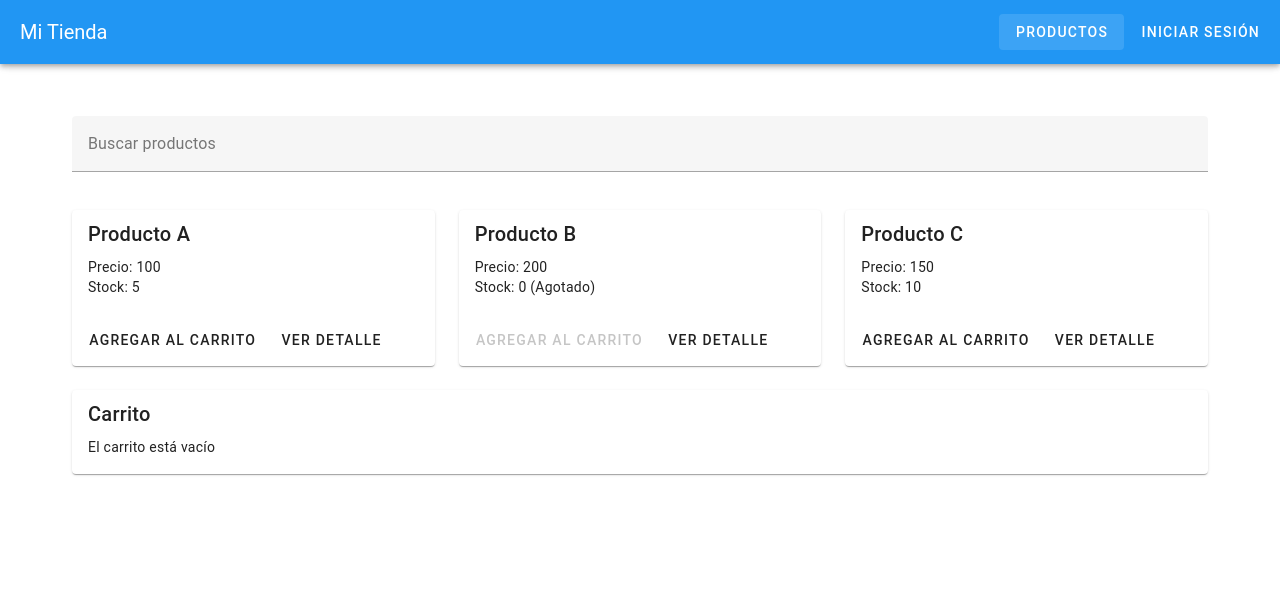
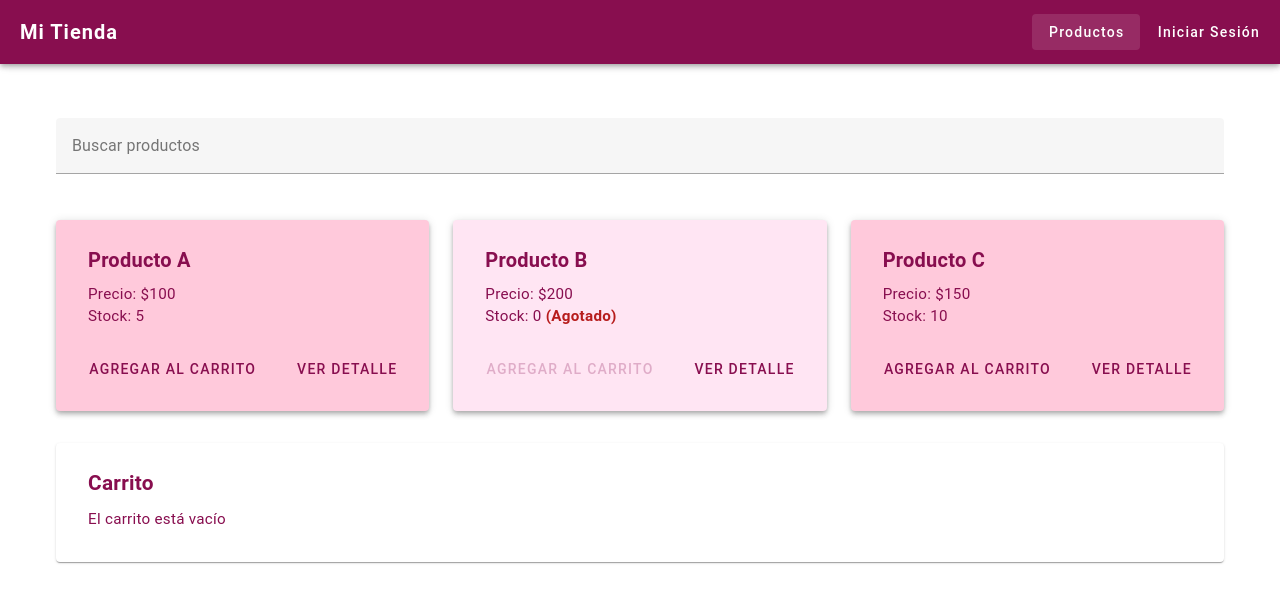
Before and after one commit to agostinaperez/iw32025_vue, a JavaScript app: page /productos in a window 1280 px wide. Shown: the top 602 px of the page. Built offline with nearby package versions, Linux system fonts and the light colour scheme.

Commit message:
Estilos (cómo odio el css)

```diff
--- a/src/App.vue
+++ b/src/App.vue
@@ -1,8 +1,13 @@
 <template>
   <v-app>
     <!-- Navbar -->
-    <v-app-bar app color="blue darken-2" dark>
-      <v-toolbar-title>Mi Tienda</v-toolbar-title>
+    <v-app-bar
+      app
+      color="#880e4f"
+      dark
+      elevate-on-scroll
+    >
+      <v-toolbar-title class="font-weight-bold">Mi Tienda</v-toolbar-title>
       <v-spacer />
 
       <v-btn text :to="{ name: 'productos' }">
@@ -10,17 +15,31 @@
       </v-btn>
 
       <template v-if="auth.state.user">
-        <span class="mr-4">{{ auth.state.user.email }}</span>
-        <v-btn text @click="handleLogout">Cerrar sesión</v-btn>
+        <span class="mr-4 font-weight-medium">
+          {{ auth.state.user.email }}
+        </span>
+        <v-btn
+          text
+          color="white"
+          @click="handleLogout"
+        >
+          Cerrar sesión
+        </v-btn>
       </template>
+
       <template v-else>
-        <v-btn text :to="{ name: 'login' }">Iniciar Sesión</v-btn>
+        <v-btn
+          text
+          color="white"
+          :to="{ name: 'login' }"
+        >
+          Iniciar Sesión
+        </v-btn>
       </template>
     </v-app-bar>
 
-    <!-- Contenido -->
     <v-main>
-      <v-container class="mt-5">
+      <v-container class="mt-5 pa-0 fill-height" fluid>
         <router-view />
       </v-container>
     </v-main>
@@ -39,3 +58,14 @@ function handleLogout() {
   router.push({ name: "login" })
 }
 </script>
+
+<style scoped>
+
+.v-toolbar-title {
+  letter-spacing: 1px;
+}
+
+.v-btn {
+  text-transform: none;
+}
+</style>
--- a/src/components/CarritoComponent.vue
+++ b/src/components/CarritoComponent.vue
@@ -1,26 +1,49 @@
 <template>
-  <v-card class="mt-6">
-    <v-card-title>Carrito</v-card-title>
-    <v-card-text v-if="items.length === 0">
+  <v-card class="mt-6 pa-4 carrito-card">
+    <v-card-title class="font-weight-bold carrito-titulo">
+      Carrito
+    </v-card-title>
+
+    <v-card-text v-if="items.length === 0" class="carrito-texto">
       El carrito está vacío
     </v-card-text>
+
     <v-card-text v-else>
       <v-row
         v-for="item in items"
         :key="item.id"
-        class="mb-2"
+        class="mb-3 align-center"
       >
-        <v-col>{{ item.nombre }}</v-col>
-        <v-col>
-          <v-btn small @click="decrementar(item)">−</v-btn>
-          {{ item.cantidad }}
-          <v-btn small @click="incrementar(item)">+</v-btn>
+        <v-col class="carrito-texto">{{ item.nombre }}</v-col>
+
+        <v-col class="d-flex align-center">
+          <v-btn
+            small
+            color="#f48fb1"
+            dark
+            @click="decrementar(item)"
+          >
+            −
+          </v-btn>
+          <span class="mx-2 carrito-texto">{{ item.cantidad }}</span>
+          <v-btn
+            small
+            color="#f48fb1"
+            dark
+            @click="incrementar(item)"
+          >
+            +
+          </v-btn>
         </v-col>
-        <v-col>
-          Subtotal: {{ item.precio * item.cantidad }}
+
+        <v-col class="carrito-texto">
+          Subtotal: ${{ item.precio * item.cantidad }}
         </v-col>
       </v-row>
-      <p class="mt-2 font-bold">Total: {{ total }}</p>
+
+      <p class="mt-4 font-weight-bold carrito-texto">
+        Total: ${{ total }}
+      </p>
     </v-card-text>
   </v-card>
 </template>
@@ -63,3 +86,20 @@ const total = computed(() => {
   return props.items.reduce((acc, i) => acc + i.precio * i.cantidad, 0);
 });
 </script>
+
+<style scoped>
+.carrito-card {
+  background-color: #ffffff;
+  color: #880e4f;
+}
+
+.carrito-titulo {
+  color: #880e4f;
+  font-size: 1.3rem;
+}
+
+.carrito-texto {
+  color: #880e4f;
+  font-size: 0.95rem;
+}
+</style>
--- a/src/components/ProductoItem.vue
+++ b/src/components/ProductoItem.vue
@@ -1,20 +1,32 @@
 <template>
-  <v-card :class="{'red lighten-4': producto.stock === 0}">
-    <v-card-title>{{ producto.nombre }}</v-card-title>
-    <v-card-text>
-      Precio: {{ producto.precio }} <br>
+  <v-card
+    elevation="4"
+    class="pa-4 rounded-2xl producto-card"
+    :class="{ 'producto-agotado': producto.stock === 0 }"
+  >
+    <v-card-title class="font-weight-bold">
+      {{ producto.nombre }}
+    </v-card-title>
+
+    <v-card-text class="producto-texto">
+      Precio: ${{ producto.precio }} <br>
       Stock: {{ producto.stock }}
-      <span v-if="producto.stock === 0"> (Agotado)</span>
+      <span v-if="producto.stock === 0" class="agotado-texto"> (Agotado)</span>
     </v-card-text>
-    <v-card-actions>
+
+    <v-card-actions class="justify-space-between">
       <v-btn
         :disabled="producto.stock === 0"
+        dark
+        rounded
         @click="$emit('add-to-cart', producto.id)"
       >
         Agregar al carrito
       </v-btn>
+
       <v-btn
         text
+        color="#880e4f"
         @click="$emit('ver-detalle', producto.id)"
       >
         Ver detalle
@@ -31,3 +43,29 @@ const props = defineProps({
   }
 });
 </script>
+
+<style scoped>
+.producto-card {
+  background-color: #ffc9db;
+  color: #880e4f;
+  transition: transform 0.2s;
+}
+
+.producto-card:hover {
+  transform: translateY(-5px);
+}
+
+.producto-agotado {
+  background-color: #ffe5f3; /* rosa más claro si está agotado */
+  color: #880e4f;
+}
+
+.agotado-texto {
+  font-weight: bold;
+  color: #b71c1c;
+}
+
+.producto-texto {
+  font-size: 0.95rem;
+}
+</style>
--- a/src/views/HomeView.vue
+++ b/src/views/HomeView.vue
@@ -1,20 +1,53 @@
 <template>
-  <v-container class="text-center">
-    <h1 class="display-1 mb-4">
+  <v-app class="home-app">
+    <v-container
+      class="fill-height d-flex flex-column justify-center align-center pa-0"
+      fluid
+    >
+      <v-card
+        class="pa-8 text-center"
+        elevation="6"
+        rounded="xl"
+        max-width="800"
+        color="#f8bbd0"
+      >
+        <v-card-title class="justify-center">
+          <h1 class="display-2 font-weight-bold" style="color:#880e4f;">
             Bienvenido a Mi Tienda
           </h1>
-    <p class="subtitle-1 mb-6">
+        </v-card-title>
+
+        <v-card-text>
+          <p class="subtitle-1 mb-6" style="color:#4a148c;">
             Gestiona tus productos y clientes fácilmente.
           </p>
+
           <v-btn
-      color="blue darken-2"
+            large
+            rounded
+            elevation="3"
+            color="#880e4f"
             dark
             :to="{ name: 'login' }"
           >
             Iniciar Sesión
           </v-btn>
+        </v-card-text>
+      </v-card>
     </v-container>
+  </v-app>
 </template>
 
 <script setup>
 </script>
+
+<style scoped>
+.home-app {
+  min-height: 100vh;
+  background-color: white
+}
+
+.fill-height {
+  min-height: 100vh;
+}
+</style>
--- a/src/views/ProductoDetalleView.vue
+++ b/src/views/ProductoDetalleView.vue
@@ -1,17 +1,28 @@
 <template>
-  <v-container>
-    <h2>Detalle del producto</h2>
-    <div v-if="producto">
-      <p>Nombre: {{ producto.nombre }}</p>
-      <p>Precio: {{ producto.precio }}</p>
-      <p>Stock: {{ producto.stock }}</p>
-      <v-btn @click="volver">
-        Volver
-      </v-btn>
+  <v-container class="detalle-container fill-height d-flex flex-column align-center justify-center">
+    <div class="detalle-box pa-6 rounded-2xl">
+      <h2 class="detalle-titulo mb-4">Detalle del producto</h2>
+
+      <div v-if="producto" class="detalle-texto">
+        <p><strong>Nombre:</strong> {{ producto.nombre }}</p>
+        <p><strong>Precio:</strong> ${{ producto.precio }}</p>
+        <p><strong>Stock:</strong> {{ producto.stock }}</p>
+
+        <v-btn
+          color="#f48fb1"
+          dark
+          rounded
+          class="mt-4"
+          @click="volver"
+        >
+          Volver
+        </v-btn>
+      </div>
+
+      <div v-else class="detalle-texto">
+        Producto no encontrado
+      </div>
     </div>
-    <p v-else>
-      Producto no encontrado
-    </p>
   </v-container>
 </template>
 
@@ -33,3 +44,30 @@ function volver() {
   router.push({ name: 'productos' });
 }
 </script>
+
+<style scoped>
+.detalle-container {
+  min-height: 70vh;
+}
+
+.detalle-box {
+  color: #880e4f;
+  width: 100%;
+  max-width: 400px;
+  text-align: center;
+}
+
+.detalle-titulo {
+  font-size: 1.5rem;
+  font-weight: bold;
+}
+
+.detalle-texto p {
+  margin: 8px 0;
+  font-size: 1.1rem;
+}
+
+.v-btn {
+  text-transform: none;
+}
+</style>
--- a/src/views/ProductsView.vue
+++ b/src/views/ProductsView.vue
@@ -1,11 +1,16 @@
 <template>
-  <v-container>
+  <v-container class="products-background py-6">
+    <!-- Buscador -->
     <v-text-field
       v-model="busqueda"
       label="Buscar productos"
-      class="mb-4"
+      outlined
+      dense
+      class="mb-6"
+      color="#f48fb1"
     />
 
+    <!-- Lista de productos -->
     <v-row>
       <v-col
         v-for="producto in productosFiltrados"
@@ -22,14 +27,17 @@
       </v-col>
     </v-row>
 
-    <p v-if="productosFiltrados.length === 0">
+    <!-- Mensaje si no hay productos -->
+    <p v-if="productosFiltrados.length === 0" class="text-center mt-6">
       No se encontraron productos.
     </p>
 
+    <!-- Carrito -->
     <CarritoComponent
       :items="carrito"
       @update:items="actualizarCarrito"
       :productos="productos"
+      class="mt-8"
     />
   </v-container>
 </template>
@@ -99,3 +107,27 @@ function verDetalle(id) {
   router.push({ name: 'producto-detalle', params: { id } });
 }
 </script>
+
+<style scoped>
+.products-background {
+  background-color: #ffffff;
+  min-height: 100vh;
+  padding-bottom: 50px;
+}
+
+.text-center {
+  text-align: center;
+}
+
+.mb-6 {
+  margin-bottom: 1.5rem;
+}
+
+.mt-6 {
+  margin-top: 1.5rem;
+}
+
+.mt-8 {
+  margin-top: 2rem;
+}
+</style>
```
Also changed, not shown: src/views/LoginView.vue (+54 -15 lines). Lines whose indentation alone changed are shown as unchanged.
